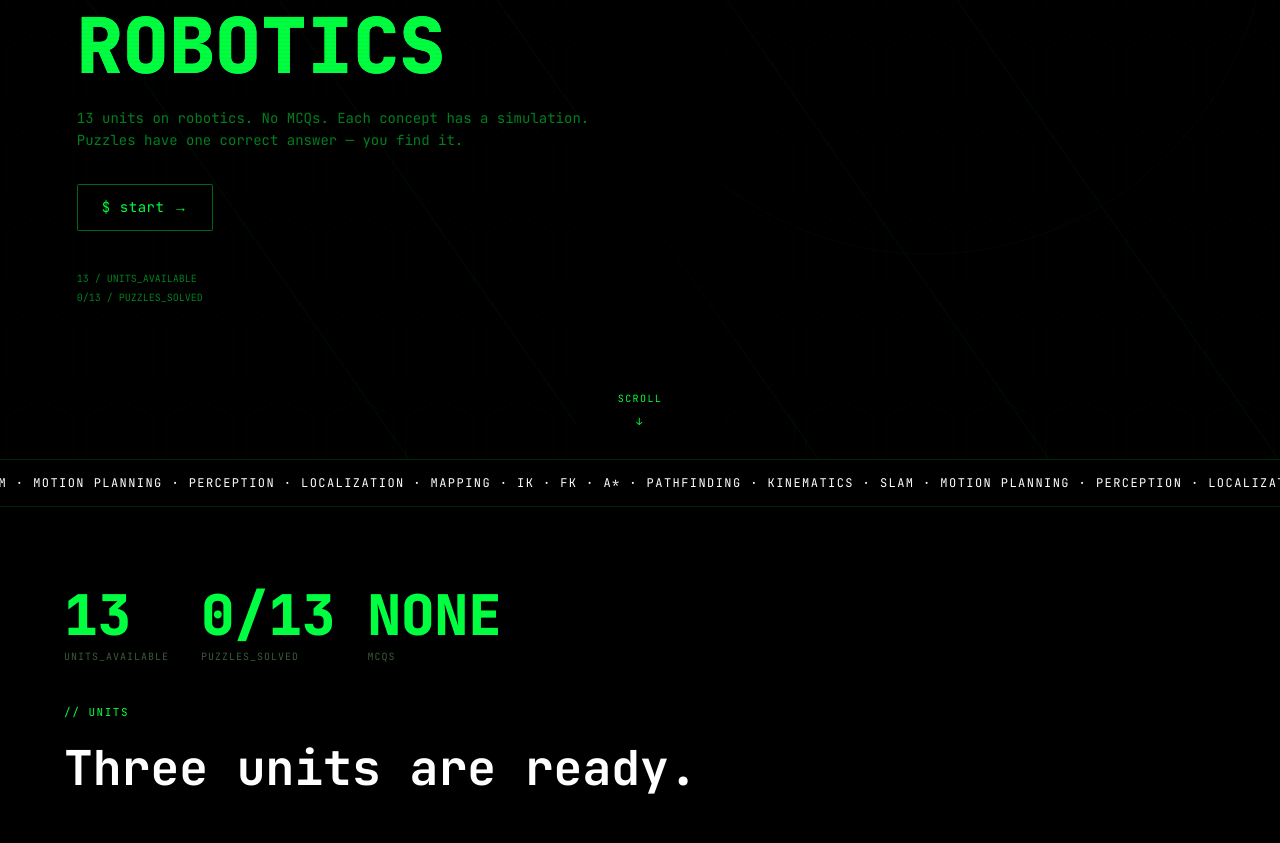
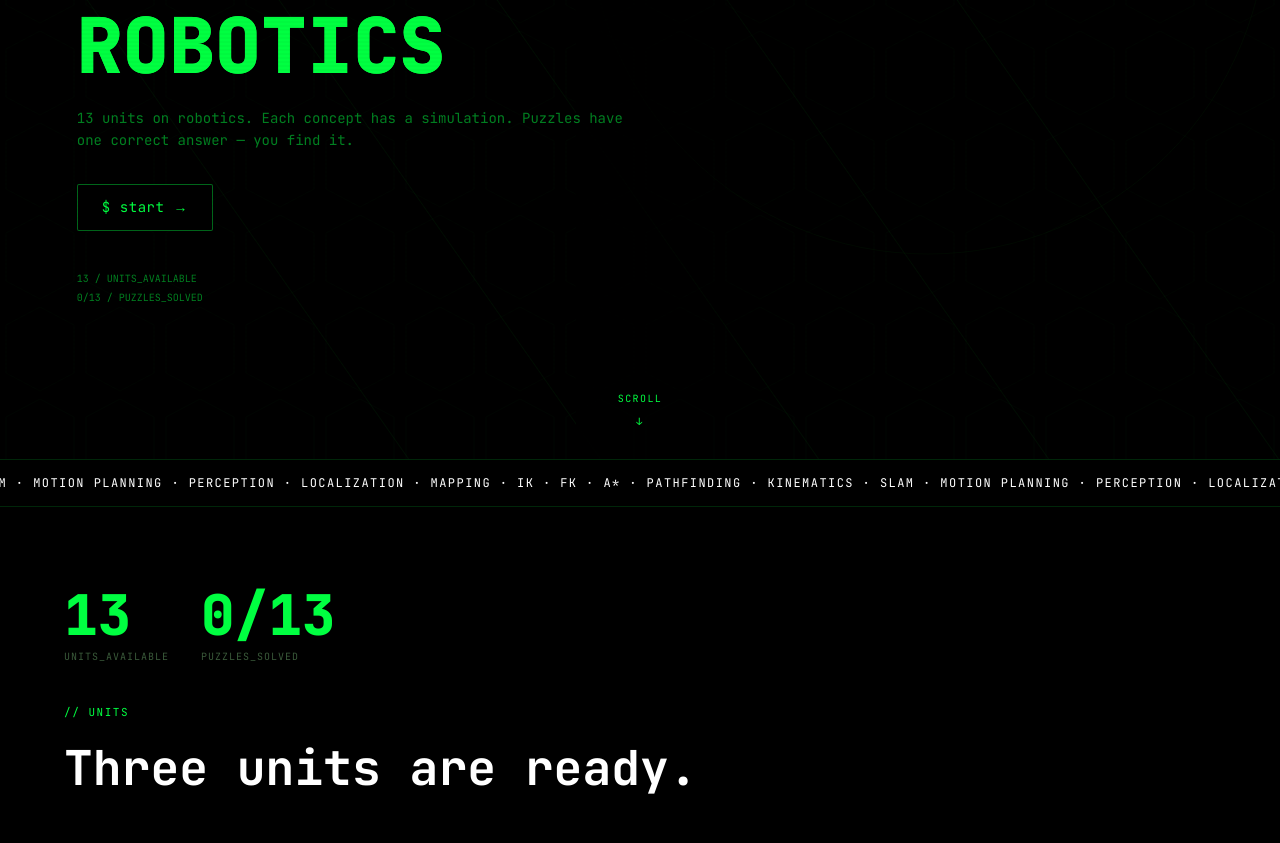
Before and after one commit to RaphaelKhalid/robotics-instructional, a Next.js app: page / in a window 1280 px wide. Shown: the part 401-1244 px from the top of the page. Built offline with nearby package versions, Linux system fonts and the light colour scheme.

Commit message:
Remove MCQS stat and copy from homepage

```diff
--- a/src/app/page.tsx
+++ b/src/app/page.tsx
@@ -564,7 +564,7 @@ export default function Dashboard() {
             fontFamily: MONO, fontSize: 14, color: 'rgba(0,255,65,0.5)',
             marginTop: 20, lineHeight: 1.6,
           }}>
-            13 units on robotics. No MCQs. Each concept has a simulation. Puzzles have one correct answer — you find it.
+            13 units on robotics. Each concept has a simulation. Puzzles have one correct answer — you find it.
           </p>
 
           <button
@@ -644,7 +644,6 @@ export default function Dashboard() {
           {[
             { value: String(AVAILABLE_UNITS.length), label: 'UNITS_AVAILABLE' },
             { value: `${solved}/${AVAILABLE_UNITS.length}`, label: 'PUZZLES_SOLVED' },
-            { value: 'NONE', label: 'MCQS' },
           ].map(s => (
             <div key={s.label} className="stat-chip" style={{
               opacity: 0, transform: 'translateY(30px)',
```
